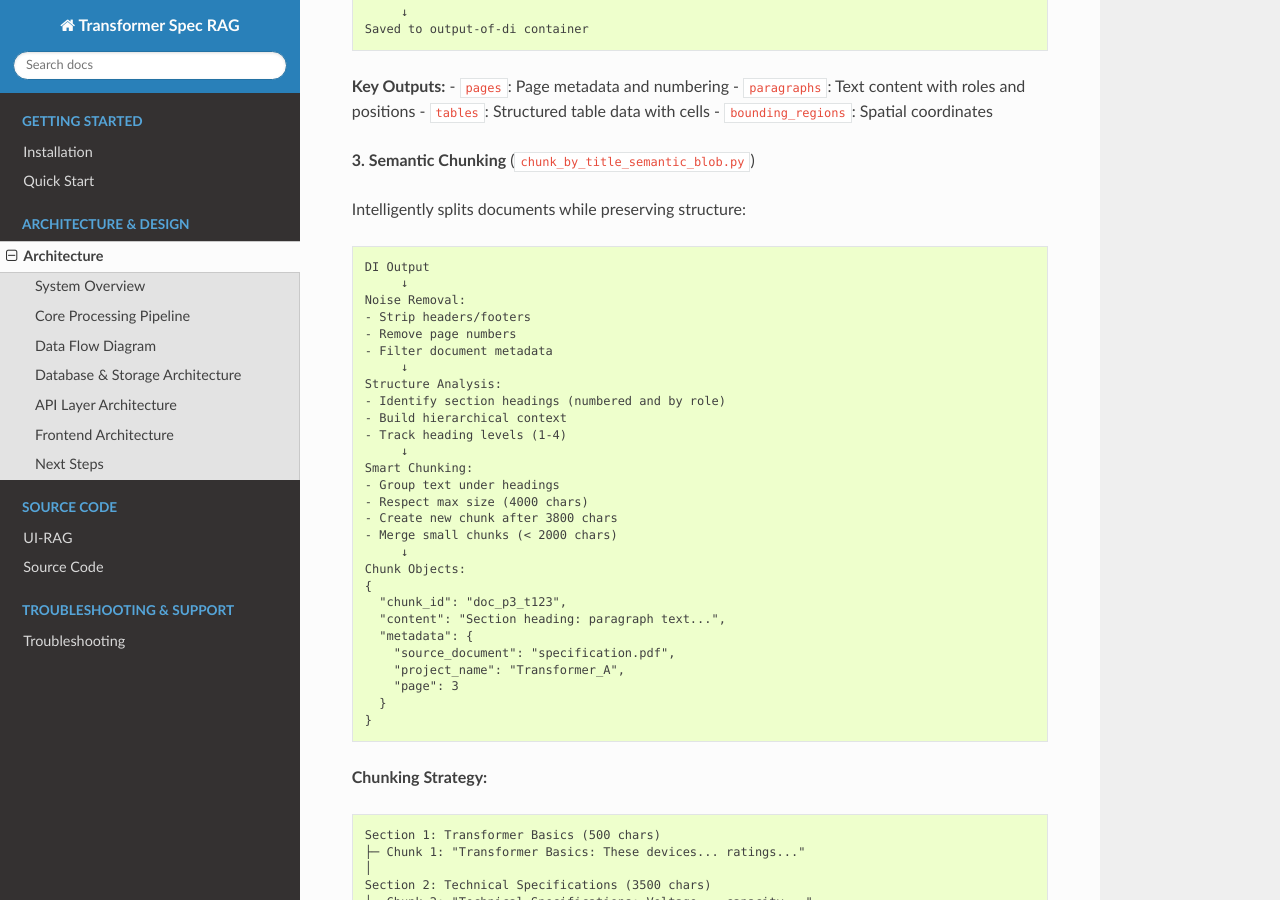
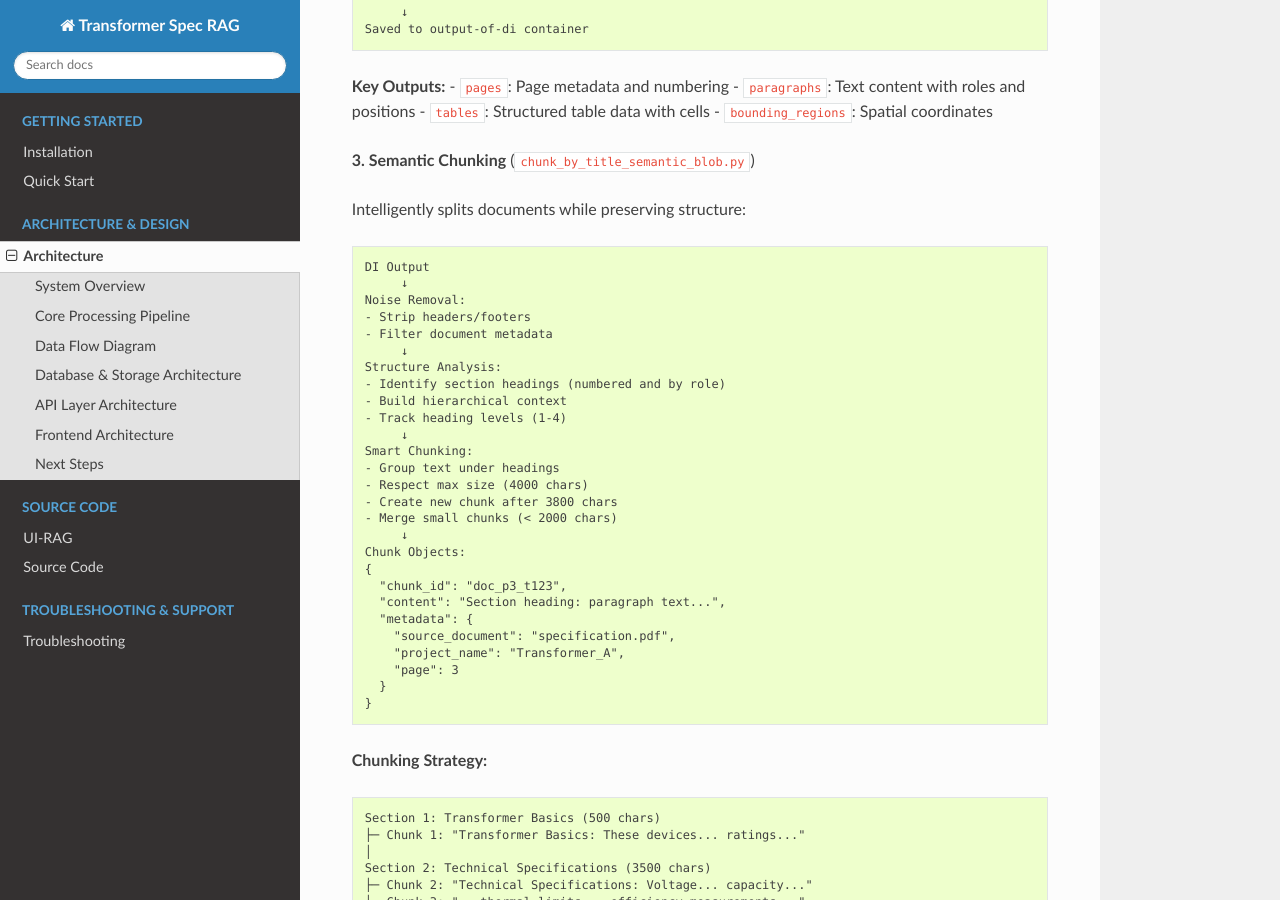
Before and after one commit to chaitra-bhandari/TransformerRag, a Sphinx documentation site: the page built from UI-RAG/docs/architecture.rst, in a window 1280 px wide and 900 px high, scrolled down 1505 px. Built offline with Sphinx 7.4.7 and the Read the Docs theme 3.1.0, drawn with Linux system fonts in a browser that asks for light colours; pages that are not in the unit, such as notebooks, are missing from menus.

Commit message:
Update architecture.rst

```diff
--- a/UI-RAG/docs/architecture.rst
+++ b/UI-RAG/docs/architecture.rst
@@ -97,7 +97,6 @@ Intelligently splits documents while preserving structure:
          ↓
     Noise Removal:
     - Strip headers/footers
-    - Remove page numbers
     - Filter document metadata
          ↓
     Structure Analysis:
```
